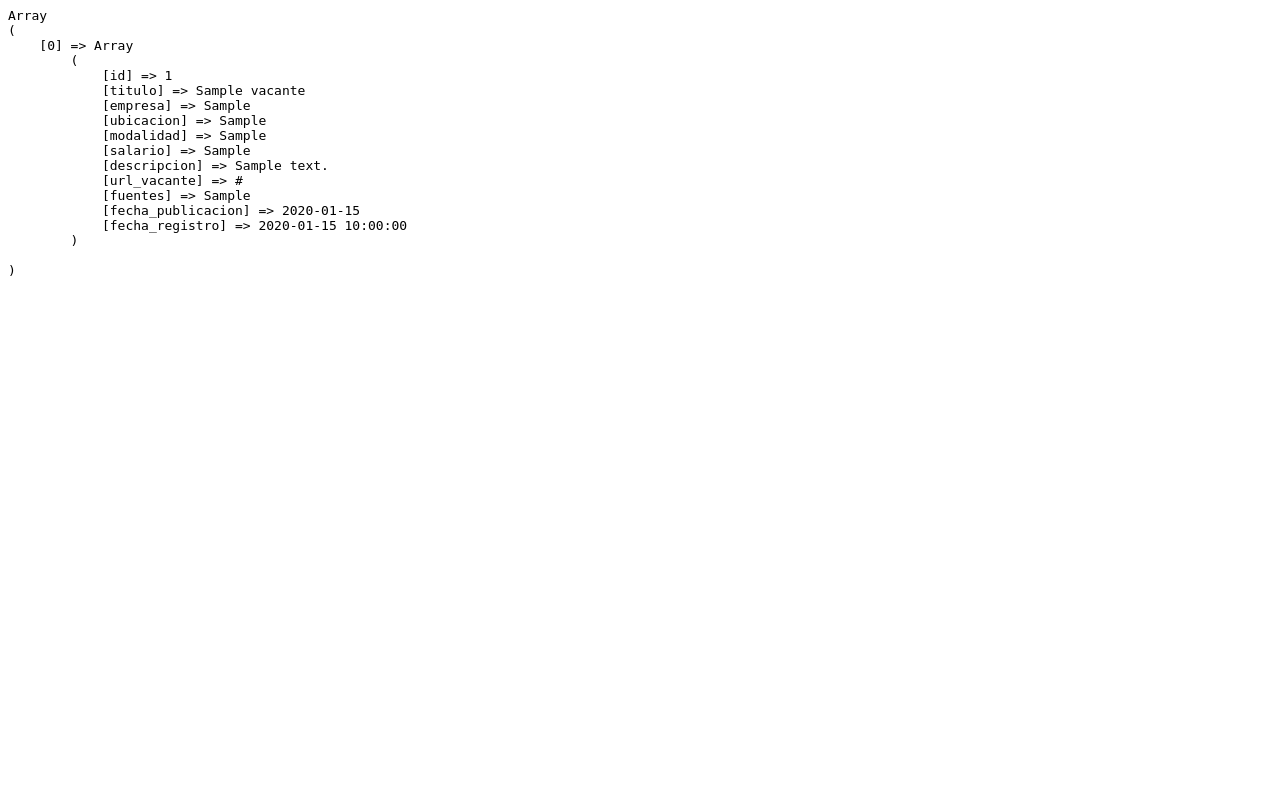
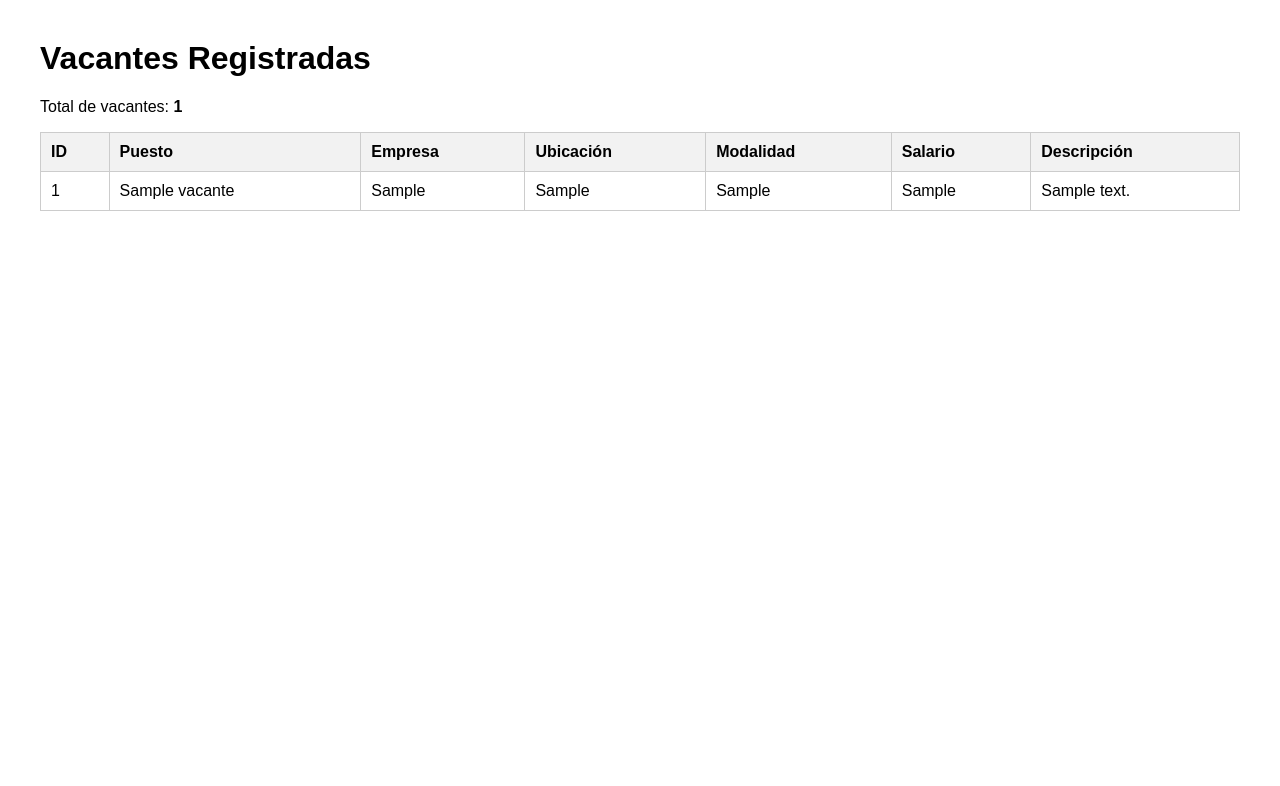
Before and after one commit to AdaraAtenea/job-hunter-ai, a PHP site: page /views/vacantes.php in a window 1280 px wide. Shown: the top 786 px of the page. Run offline with PHP 8.4, Linux system fonts and the light colour scheme; tables that the repository leaves empty hold one stand-in row (values such as "Sample post").

Commit message:
Vita MVC de listado de vacantes

```diff
--- a/backend/archivosprueba/insertar_vacante.php
+++ b/backend/archivosprueba/insertar_vacante.php
@@ -1,6 +1,6 @@
 <?php
 
-require_once '../config/database.php';
+require_once __DIR__ . '/../../config/database.php';
 
 $sql = "INSERT INTO vacantes
 (
@@ -26,11 +26,11 @@ VALUES
 $stmt = $conexion->prepare($sql);
 
 $stmt->execute([
-    ':titulo' => 'Desarrollador PHP Jr',
+    ':titulo' => 'Desarrollador WEB Jr',
     ':empresa' => 'Empresa Demo',
     ':ubicacion' => 'CDMX',
     ':modalidad' => 'Remoto',
-    ':salario' => '$18,000',
+    ':salario' => '$20,000',
     ':descripcion' => 'Vacante de prueba para Job Hunter AI',
     ':fuentes' => 'Manual'
 ]);
--- a/backend/controllers/VacantesController.php
+++ b/backend/controllers/VacantesController.php
@@ -1,7 +1,7 @@
 <?php
 
-require_once '../../config/database.php';
-require_once '../models/Vacante.php';
+require_once __DIR__ . '/../../config/database.php';
+require_once __DIR__ . '/../models/Vacante.php';
 
 class VacantesController
 {
@@ -9,8 +9,8 @@ class VacantesController
     {
         global $conexion;
 
-        $vacante = new Vacante($conexion);
+        $vacanteModel = new Vacante($conexion);
 
-        return $vacante->obtenerTodas();
+        return $vacanteModel->obtenerTodas();
     }
 }
--- a/backend/views/vacantes.php
+++ b/backend/views/vacantes.php
@@ -1,11 +1,67 @@
 <?php
 
-require_once '../controllers/VacantesController.php';
+require_once __DIR__ . '/../controllers/VacantesController.php';
 
 $controller = new VacantesController();
 
 $vacantes = $controller->listar();
 
-echo "<pre>";
-print_r($vacantes);
-echo "</pre>";
+?>
+
+<!DOCTYPE html>
+<html>
+<head>
+    <meta charset="UTF-8">
+    <title>Vacantes Job Hunter IA</title>
+
+    <style>
+        body{
+            font-family: Arial;
+            margin:40px;
+        }
+        table{
+            width:100%;
+            border-collapse:collapse;
+        }
+        th, td{
+            border:1px solid #ccc;
+            padding:10px;
+            text-align:left;
+        }
+        th{
+            background:#f2f2f2;
+        }
+    </style>
+</head>
+
+<body>
+    <h1>Vacantes Registradas</h1>
+    <p> Total de vacantes:
+        <strong><?= count($vacantes) ?></strong>
+    </p>
+
+    <table>
+        <tr>
+            <th>ID</th>
+            <th>Puesto</th>
+            <th>Empresa</th>
+            <th>Ubicación</th>
+            <th>Modalidad</th>
+            <th>Salario</th>
+            <th>Descripción</th>
+        </tr>
+
+        <?php foreach($vacantes as $vacante): ?>
+        <tr>
+            <td><?= $vacante['id'] ?></td>
+            <td><?= $vacante['titulo'] ?></td>
+            <td><?= $vacante['empresa'] ?></td>
+            <td><?= $vacante['ubicacion'] ?></td>
+            <td><?= $vacante['modalidad'] ?></td>
+            <td><?= $vacante['salario'] ?></td>
+            <td><?= $vacante['descripcion'] ?></td>
+        </tr>
+        <?php endforeach; ?>
+    </table>
+</body>
+</html>
```
Also changed, not shown: backend/config/paths.php (added).
